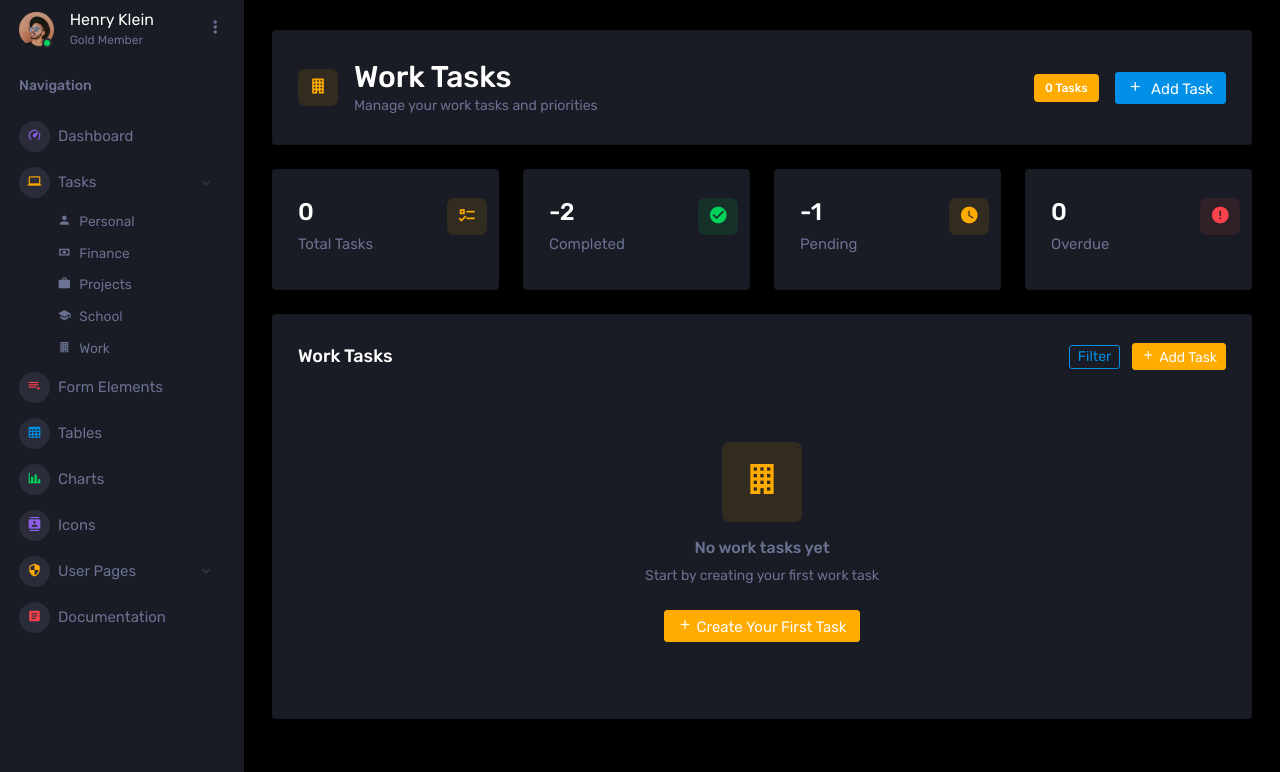
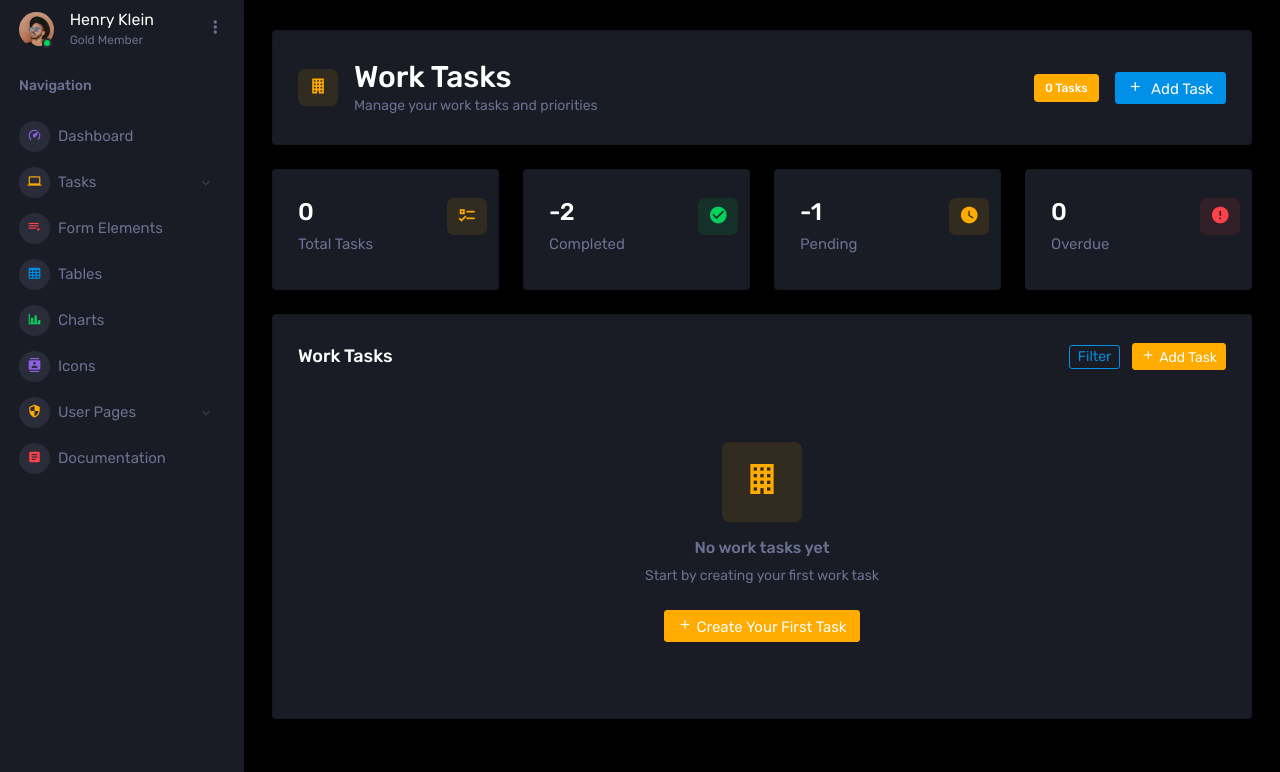
Before and after one commit to Ritvent/hangarin, a Django app: page /task/work/ in a window 1280 px wide. Shown: the part 70-842 px from the top of the page. Run offline with Django 5.2, Linux system fonts and the light colour scheme; data that the repository does not hold is empty; some libraries are stand-ins or nearby versions.

Commit message:
add dropdown toggle for Tasks

```diff
--- a/projectsite/static/js/misc.js
+++ b/projectsite/static/js/misc.js
@@ -16,7 +16,7 @@
         if (element.attr('href').indexOf("index.html") !== -1) {
           element.parents('.nav-item').last().addClass('active');
           if (element.parents('.sub-menu').length) {
-            element.closest('.collapse').addClass('show');
+            // keep the active class on the matching link but do not auto-open the parent collapse
             element.addClass('active');
           }
         }
@@ -25,7 +25,7 @@
         if (element.attr('href').indexOf(current) !== -1) {
           element.parents('.nav-item').last().addClass('active');
           if (element.parents('.sub-menu').length) {
-            element.closest('.collapse').addClass('show');
+            // keep the active class on the matching link but do not auto-open the parent collapse
             element.addClass('active');
           }
           if (element.parents('.submenu-item').length) {
--- a/projectsite/templates/base.html
+++ b/projectsite/templates/base.html
@@ -93,14 +93,14 @@
             </a>
           </li>
           <li class="nav-item menu-items">
-            <a class="nav-link" data-toggle="collapse" href="#"aria-expanded="true" aria-controls="ui-basic">
+            <a class="nav-link" data-toggle="collapse" href="#ui-basic" aria-expanded="false" aria-controls="ui-basic">
               <span class="menu-icon">
                 <i class="mdi mdi-laptop"></i>
               </span>
               <span class="menu-title">Tasks</span>
               <i class="menu-arrow"></i>
             </a>
-            <div class="collapse show" id="ui-basic">
+            <div class="collapse" id="ui-basic">
               <ul class="nav flex-column sub-menu">
                 <li class="nav-item">
                   <a class="nav-link" href="{% url 'personal_tasks' %}">
```
